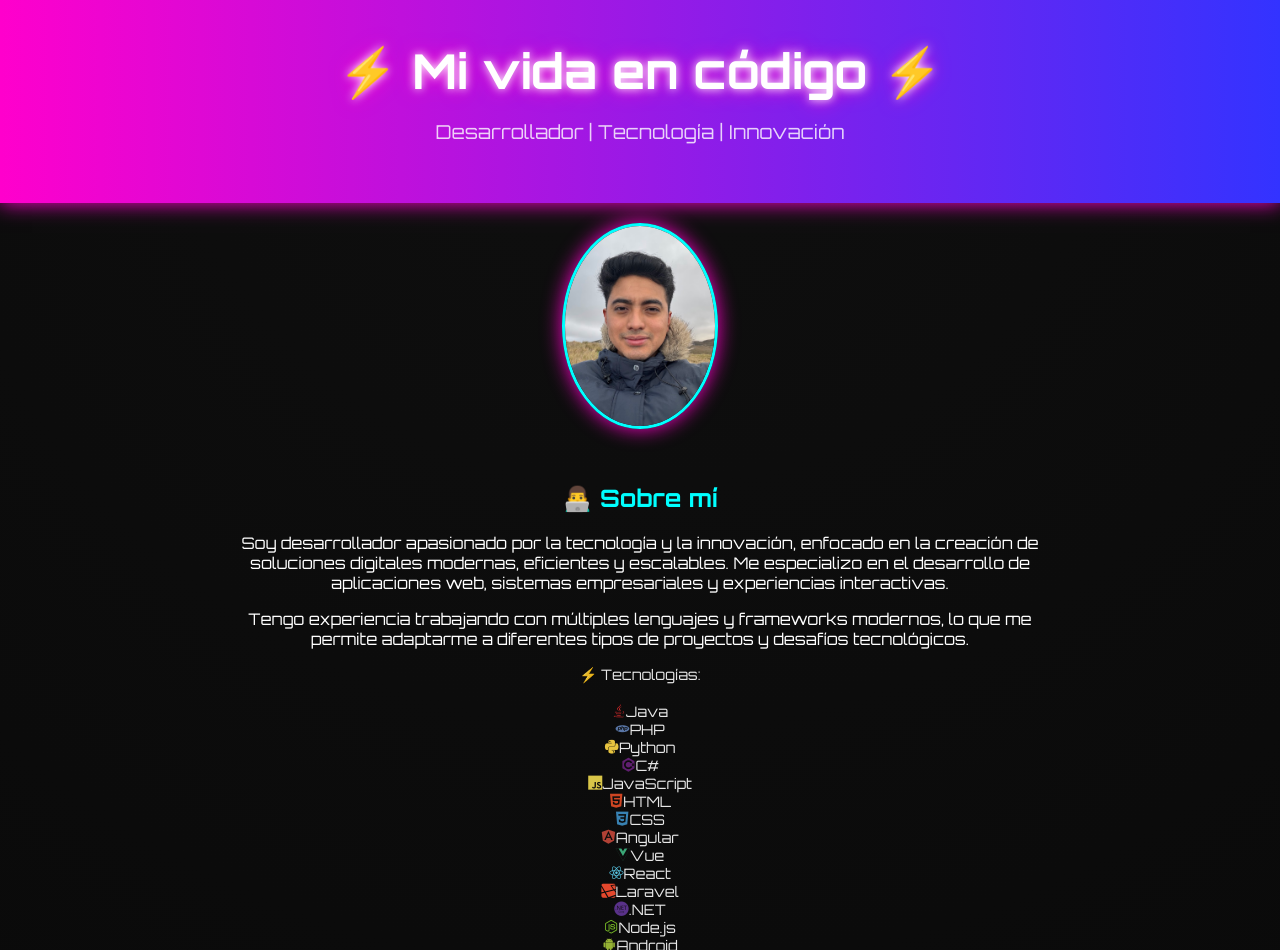
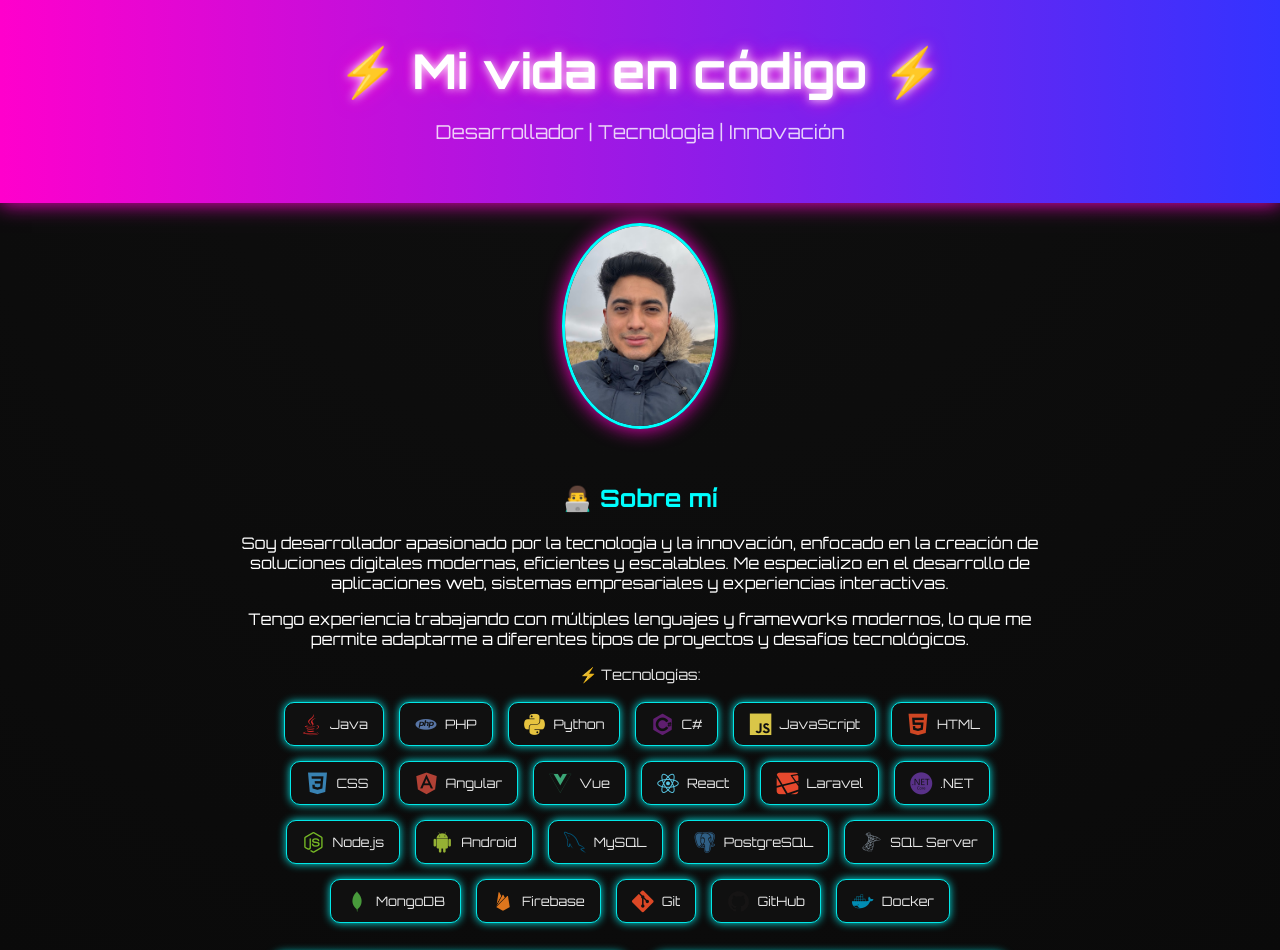
Before and after one commit to AGJacob7/ImJacob, a plain HTML site: page index.html in a window 1280 px wide. Shown: the top 950 px of the page. Drawn offline with nearby package versions, Linux system fonts and the light colour scheme.

Commit message:
Refactor CSS styles for images and tags

```diff
--- a/styles.css
+++ b/styles.css
@@ -25,3 +25,39 @@ img:hover {
   color: white;
   box-shadow: 0 0 15px #ff00cc;
 }
+
+.skills {
+  margin-top: 20px;
+}
+
+.tech-grid {
+  display: flex;
+  flex-wrap: wrap;
+  gap: 15px;
+  justify-content: center;
+}
+
+.tech {
+  background: #111;
+  border: 1px solid #00ffff;
+  border-radius: 10px;
+  padding: 10px 15px;
+  display: flex;
+  align-items: center;
+  gap: 8px;
+  transition: 0.3s;
+  box-shadow: 0 0 8px #00ffff;
+}
+
+.tech i {
+  font-size: 22px;
+}
+
+.tech span {
+  font-size: 0.9em;
+}
+
+.tech:hover {
+  transform: scale(1.1);
+  box-shadow: 0 0 15px #ff00cc, 0 0 25px #00ffff;
+}
```
